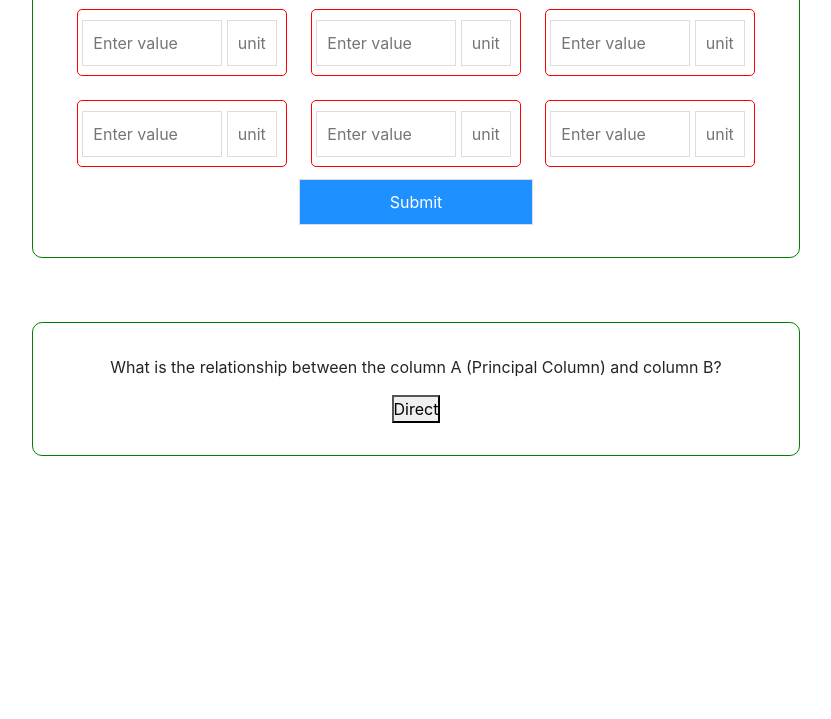
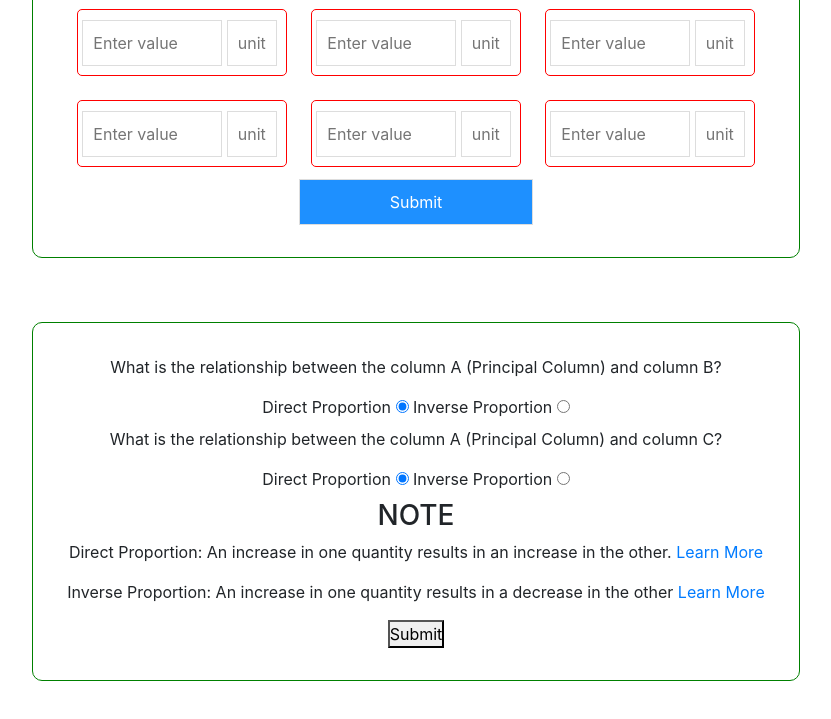
Before and after one commit to ajibolashodipo/compound-proportions-calculator, a plain HTML site: page index.html in a window 1280 px wide. Shown: the part 297-1016 px from the top of the page, without its empty margins (224-1055 px from the left). Before the commit the page ends 817 px from the top, so only its background shows below. Drawn offline with nearby package versions, Linux system fonts and the light colour scheme.

Commit message:
designed tentative frontend page

```diff
--- a/index.html
+++ b/index.html
@@ -164,15 +164,70 @@
 
     <section id="confirmation">
       <div class="container">
-        <div class="confirmation-div-1">
-          <p>
-            What is the relationship between the column A (Principal Column) and
-            column B?
-          </p>
-          <button>Direct</button>
-        </div>
+        <form action="">
+          <div class="confirmation-div-1 border-div">
+            <p>
+              What is the relationship between the column A (Principal Column)
+              and column B?
+            </p>
+
+            <label class=""
+              >Direct Proportion
+              <input type="radio" checked="checked" name="radio" />
+              <span class="checkmark"></span>
+            </label>
+            <label class=""
+              >Inverse Proportion
+              <input type="radio" name="radio" />
+              <span class="checkmark"></span>
+            </label>
+          </div>
+          <div class="confirmation-div-2 border-div">
+            <p>
+              What is the relationship between the column A (Principal Column)
+              and column C?
+            </p>
+            <label class=""
+              >Direct Proportion
+              <input type="radio" checked="checked" name="radio-1" />
+              <span class="checkmark"></span>
+            </label>
+            <label class=""
+              >Inverse Proportion
+              <input type="radio" name="radio-1" />
+              <span class="checkmark"></span>
+            </label>
+          </div>
+          <div class="hint-notes border-div">
+            <h3>NOTE</h3>
+            <p>
+              Direct Proportion: An increase in one quantity results in an
+              increase in the other.
+              <a
+                href="https://www.mathsisfun.com/algebra/directly-inversely-proportional.html"
+                >Learn More</a
+              >
+            </p>
+            <p>
+              Inverse Proportion: An increase in one quantity results in a
+              decrease in the other
+              <a
+                href="https://www.mathsisfun.com/algebra/directly-inversely-proportional.html"
+                >Learn More</a
+              >
+            </p>
+          </div>
+
+          <div>
+            <button type="submit">Submit</button>
+          </div>
+        </form>
       </div>
     </section>
+
+    <section id="loading"></section>
+    <section id="solution"></section>
+    <footer id="footer"></footer>
 
     <script src="app.js"></script>
     <script
```
